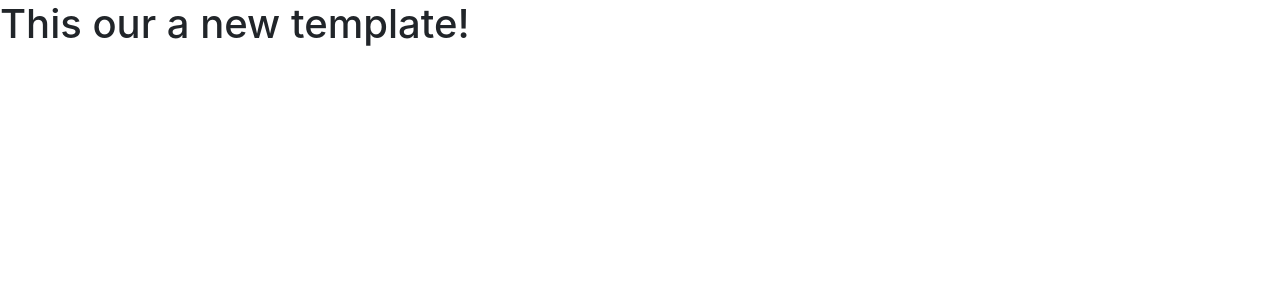
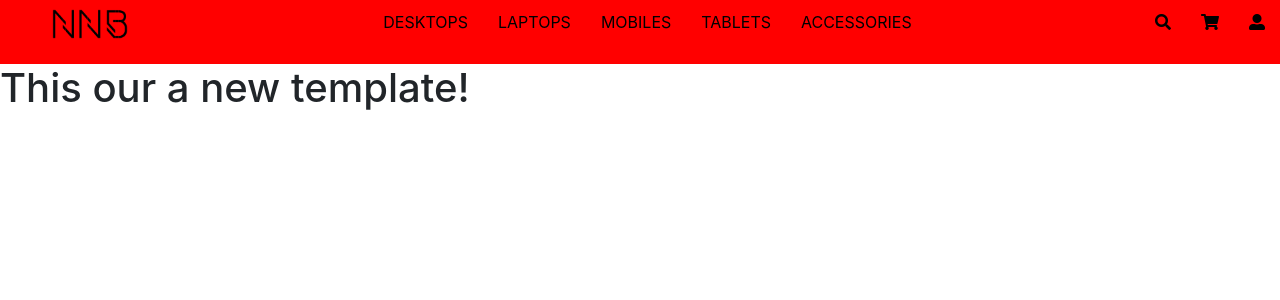
Before and after one commit to LouieOHagan/NNB--E-Commerce-Website, a Django app: page / in a window 1280 px wide. Shown: the top 300 px of the page. Run offline with Django 3.2, Linux system fonts and the light colour scheme; some libraries are stand-ins or nearby versions.

Commit message:
Feat: Added boilerplate code for navigation bar and setup the layout using flexbox in style.css. Also added a black and white variant of the logo to the media directory

```diff
--- /dev/null
+++ b/static/css/style.css
@@ -0,0 +1,46 @@
+.no-gutters {
+    padding: 0;
+}
+
+/* -------------------------------- Navigation Bar */
+.navigation-specs {
+    background: red;
+    margin: 0;
+    padding: 0;
+}
+
+.logo{
+    display: block;
+    background: url(../../media/logo-black.png) center no-repeat;
+    background-size: 5rem;
+    width: 5rem;
+    height: 3rem;
+    margin: 0 25px 0 0.625rem;
+}
+
+.navigation-bar {
+    display: flex;
+    flex-direction: row;
+    justify-content: space-between;
+}
+
+.navigation-items {
+    list-style: none;
+}
+
+.center-list,
+.right-list {
+    list-style: none;
+    display: flex;
+    flex-direction: row;
+}
+
+.center-items,
+.right-items {
+    margin: 10px 15px;
+}
+
+.center-items a,
+.right-items a {
+    color: #000;
+}
--- a/templates/base.html
+++ b/templates/base.html
@@ -29,6 +29,56 @@
 </head>
 <body>
 
+    <div class="container-fluid no-gutters">
+        <nav class="navigation-specs">
+            <div class="row">
+                <div class="col">
+                    <ul class="navigation-bar">
+                        <li class="navigation-items">
+                            <a class="logo" href="#"></a>
+                        </li>
+                        <li class="navigation-items">
+                            <ul class="center-list">
+                                <li class="center-items">
+                                    <a href="">DESKTOPS</a>
+                                </li>
+
+                                <li class="center-items">
+                                    <a href="">LAPTOPS</a>
+                                </li>
+
+                                <li class="center-items">
+                                    <a href="">MOBILES</a>
+                                </li>
+
+                                <li class="center-items">
+                                    <a href="">TABLETS</a>
+                                </li>
+
+                                <li class="center-items">
+                                    <a href="">ACCESSORIES</a>
+                                </li>
+                            </ul>
+                        </li>
+                        <li class="navigation-items">
+                            <ul class="right-list">
+                                <li class="right-items">
+                                    <a href=""><i class="fas fa-search"></i></a>
+                                </li>
+                                <li class="right-items">
+                                    <a href=""><i class="fas fa-shopping-cart"></i></a>
+                                </li>
+                                <li class="right-items">
+                                    <a href=""><i class="fas fa-user-alt"></i></a>
+                                </li>
+                            </ul>
+                        </li>
+                    </ul>
+                </div>
+            </div>
+        </nav>
+    </div>
+
     {% block content %}
 
     {% endblock %}
```
Also changed, not shown: media/logo-black.png (added), media/logo-white.png (added).
